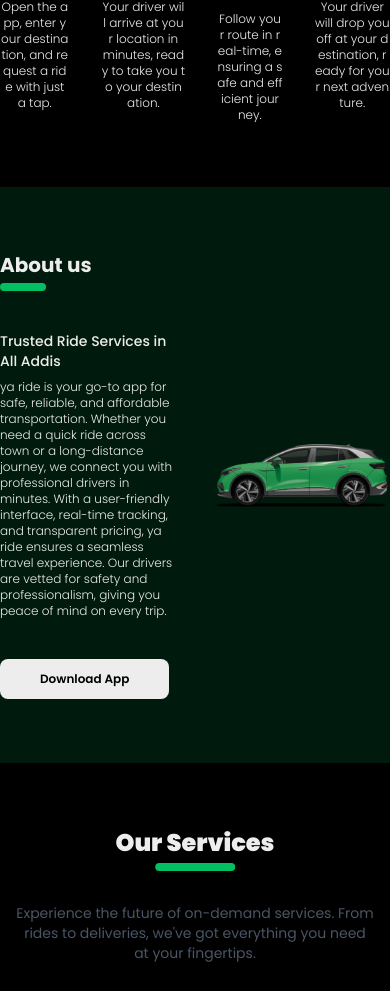
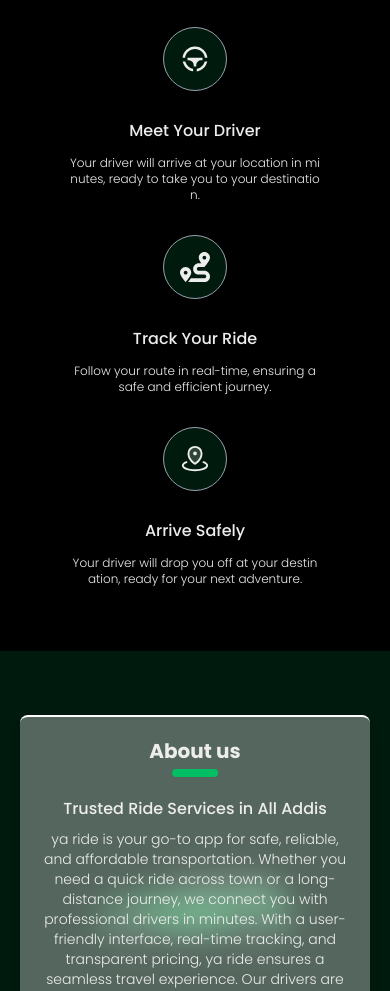
Before and after one commit to uberaddis/ya-landing, a Next.js app: page / in a window 390 px wide. Shown: the part 1003-1994 px from the top of the page. Built offline with nearby package versions, Linux system fonts and the light colour scheme.

Commit message:
full responsive

```diff
--- a/app/components/About.tsx
+++ b/app/components/About.tsx
@@ -4,19 +4,19 @@ import React from 'react'
 
 export default function About() {
     return (
-        <div id='about' className='w-full py-16 flex items-center gap-10 bg-[#02bf6322]'>
-            <div className="flex-1 flex justify-end">
-                <div className="max-w-md flex flex-col gap-10">
-                    <h2 className='relative w-fit text-xl font-bold pb-3 before:absolute before:bottom-0 before:w-1/2 before:h-2 before:bg-[var(--primary)] before:rounded-full'>About us</h2>
-                    <div className="flex flex-col gap-2">
-                        <h3 className='text-sm font-medium'>Trusted Ride Services in All Addis</h3>
-                        <p className='text-xs font-light'>ya ride is your go-to app for safe, reliable, and affordable transportation. Whether you need a quick ride across town or a long-distance journey, we connect you with professional drivers in minutes. With a user-friendly interface, real-time tracking, and transparent pricing, ya ride ensures a seamless travel experience. Our drivers are vetted for safety and professionalism, giving you peace of mind on every trip.</p>
+        <div id='about' className='w-full px-5 sm:px-10 py-16 flex items-center gap-10 bg-[#02bf6322]'>
+            <div className="relative flex-1 flex justify-center md:justify-end bg-[#ffffff55] md:bg-transparent rounded-lg shadow-lg md:shadow-none border-t-2 md:border-0 border-white p-5 sm:p-10 md:p-0">
+                <div className="max-w-md flex flex-col items-center md:items-start gap-5 md:gap-10">
+                    <h2 className='relative w-fit text-xl font-bold pb-3 before:absolute before:bottom-0 before:left-1/2 before:-translate-x-1/2 md:before:left-auto md:before:-translate-x-0 before:w-1/2 before:h-2 before:bg-[var(--primary)] before:rounded-full'>About us</h2>
+                    <div className="flex flex-col gap-2 text-center md:text-left">
+                        <h3 className='text-base font-medium'>Trusted Ride Services in All Addis</h3>
+                        <p className='text-sm font-light'>ya ride is your go-to app for safe, reliable, and affordable transportation. Whether you need a quick ride across town or a long-distance journey, we connect you with professional drivers in minutes. With a user-friendly interface, real-time tracking, and transparent pricing, ya ride ensures a seamless travel experience. Our drivers are vetted for safety and professionalism, giving you peace of mind on every trip.</p>
                     </div>
                     <Link href={""} className='w-fit px-10 py-3 bg-[var(--foreground)] text-[var(--background)] text-xs font-semibold rounded-lg'>Download App</Link>
                 </div>
             </div>
-            <div className="flex-1 py-10">
-                <Image src="/images/yacar_side.png" alt="Ya car side Image" width={600} height={600} className="object-contain  h-full" />
+            <div className="absolute left-1/2 -translate-x-1/2 md:relative md:left-auto md:translate-x-0 blur-lg md:blur-none flex-1 py-10 z-[-1]">
+                <Image src="/images/yacar_side.png" alt="Ya car side Image" width={600} height={600} className="object-contain w-[500px] md:w-[600px] h-full" />
             </div>
         </div>
     )
--- a/app/components/AppDownload.tsx
+++ b/app/components/AppDownload.tsx
@@ -5,30 +5,30 @@ import { FaApple, FaAndroid } from 'react-icons/fa';
 
 export default function AppDownload() {
     return (
-        <div className='w-full pt-16 flex flex-col justify-center items-center'>
+        <div className='w-full py-10 md:pt-16 md:pb-0 px-5 sm:px-10 flex flex-col justify-center items-center'>
             <h2 className='relative text-2xl font-black pb-3 mb-8 before:absolute before:bottom-0 before:left-1/2 before:-translate-x-1/2 before:w-1/2 before:h-2 before:bg-[var(--primary)] before:rounded-full'>Download Ya</h2>
-            <div className="w-full flex items-center justify-center gap-8 overflow-hidden">
-                <div className="flex-[.45] flex justify-end">
-                    <div className="w-[350px] h-[350px]">
-                        <Image src="/images/iphone15.png" alt="Ya ride app" width={500} height={1000} className="object-contain h-[700px]" />
+            <div className="w-full flex flex-col md:flex-row items-center justify-center md:gap-8 overflow-hidden">
+                <div className="md:flex-[.45] flex justify-center md:justify-end">
+                    <div className="w-[280px] h-[260px] md:h-[300px] lg:w-[350px] lg:h-[350px] flex justify-center md:justify-end overflow-hidden">
+                        <Image src="/images/iphone15.png" alt="Ya ride app" width={500} height={1000} className="object-contain w-[250px] h-[500px] lg:w-[500px] lg:h-[700px]" />
                     </div>
                 </div>
-                <div className="flex-[.55] flex flex-col gap-10">
-                    <div className="max-w-lg flex flex-col gap-2">
+                <div className="md:flex-[.55] flex flex-col gap-10">
+                    <div className="max-w-lg flex flex-col gap-2 text-center md:text-left">
                         <h3 className='text-lg font-semibold'>Download the ya-ride mobile application</h3>
-                        <p className='text-xs font-light'>Experience the convenience of ya-ride on your mobile device. Download our app to request rides, track your driver, and manage your trips with ease. Available for both iOS and Android, the ya-ride app is designed to make your transportation experience seamless and efficient.</p>
+                        <p className='text-sm font-light'>Experience the convenience of ya-ride on your mobile device. Download our app to request rides, track your driver, and manage your trips with ease. Available for both iOS and Android, the ya-ride app is designed to make your transportation experience seamless and efficient.</p>
                     </div>
-                    <div className="max-w-lg flex items-center gap-5">
+                    <div className="max-w-lg flex flex-wrap sm:flex-nowrap items-center justify-center md:justify-start gap-5">
                         <Link href={""} className='w-fit px-5 py-3 bg-[var(--foreground)] text-[var(--background)] text-xs font-semibold flex items-center gap-3 rounded-lg'>
                             <FaApple className='text-4xl' />
-                            <div className="flex flex-col">
+                            <div className="flex flex-col text-nowrap">
                                 <span className='text-sm font-extralight'>Download from</span>
                                 <span className='text-sm font-semibold'>Apple App Store</span>
                             </div>
                         </Link>
                         <Link href={""} className='w-fit px-5 py-3 bg-[var(--foreground)] text-[var(--background)] text-xs font-semibold flex items-center gap-3 rounded-lg'>
                             <FaAndroid className='text-4xl' />
-                            <div className="flex flex-col">
+                            <div className="flex flex-col text-nowrap">
                                 <span className='text-sm font-extralight'>Download from</span>
                                 <span className='text-sm font-semibold'>Google Play Store</span>
                             </div>
--- a/app/components/How.tsx
+++ b/app/components/How.tsx
@@ -5,11 +5,11 @@ import { PiMapPinAreaDuotone } from 'react-icons/pi';
 
 export default function How() {
     return (
-        <div className='w-full py-16 flex justify-center items-center'>
+        <div className='w-full px-5 sm:px-10 py-16 flex justify-center items-center'>
             <div className="max-w-4xl w-full flex flex-col items-center gap-5">
                 <h2 className='relative text-2xl font-black pb-3 mb-8 before:absolute before:bottom-0 before:left-1/2 before:-translate-x-1/2 before:w-1/2 before:h-2 before:bg-[var(--primary)] before:rounded-full'>How it works</h2>
-                <div className='relative w-full flex items-center gap-8'>
-                    <div className="w-full absolute top-8 left-1/2 -translate-x-1/2 flex items-center justify-between gap-36 px-[157px]">
+                <div className='relative w-full flex flex-col sm:flex-row flex-wrap md:flex-nowrap items-center sm:justify-center gap-8'>
+                    <div className="w-full absolute top-8 left-1/2 -translate-x-1/2 hidden md:flex items-center justify-between gap-36 px-[157px]">
                         <div className="flex-1 h-[1px] bg-gray-400"></div>
                         <div className="flex-1 h-[1px] bg-gray-400"></div>
                         <div className="flex-1 h-[1px] bg-gray-400"></div>
--- a/app/components/Testimonials.tsx
+++ b/app/components/Testimonials.tsx
@@ -26,7 +26,7 @@ export default function Testimonials() {
                 <Image src="/images/ya_test_bg.jpg" alt="Testimonials Background" width={2880} height={1600} className="object-cover w-full h-full" />
             </div>
             <div className="relative max-w-4xl w-full flex flex-col items-center">
-                <h2 className='relative text-white text-2xl font-black pb-3 mb-8 before:absolute before:bottom-0 before:left-1/2 before:-translate-x-1/2 before:w-1/2 before:h-2 before:bg-[var(--primary)] before:rounded-full'>What Our Customers Say</h2>
+                <h2 className='relative text-white text-2xl text-center font-black pb-3 mb-8 before:absolute before:bottom-0 before:left-1/2 before:-translate-x-1/2 before:w-1/2 before:h-2 before:bg-[var(--primary)] before:rounded-full'>What Our Customers Say</h2>
                 <div className='w-full overflow-hidden'>
                     <div className={`flex items-center transition-transform duration-300 ease-in-out`} style={{ transform: `translateX(-${currentIndex * 100}%)` }}>
                         {arr.map((_: number, index: number) => (
```
